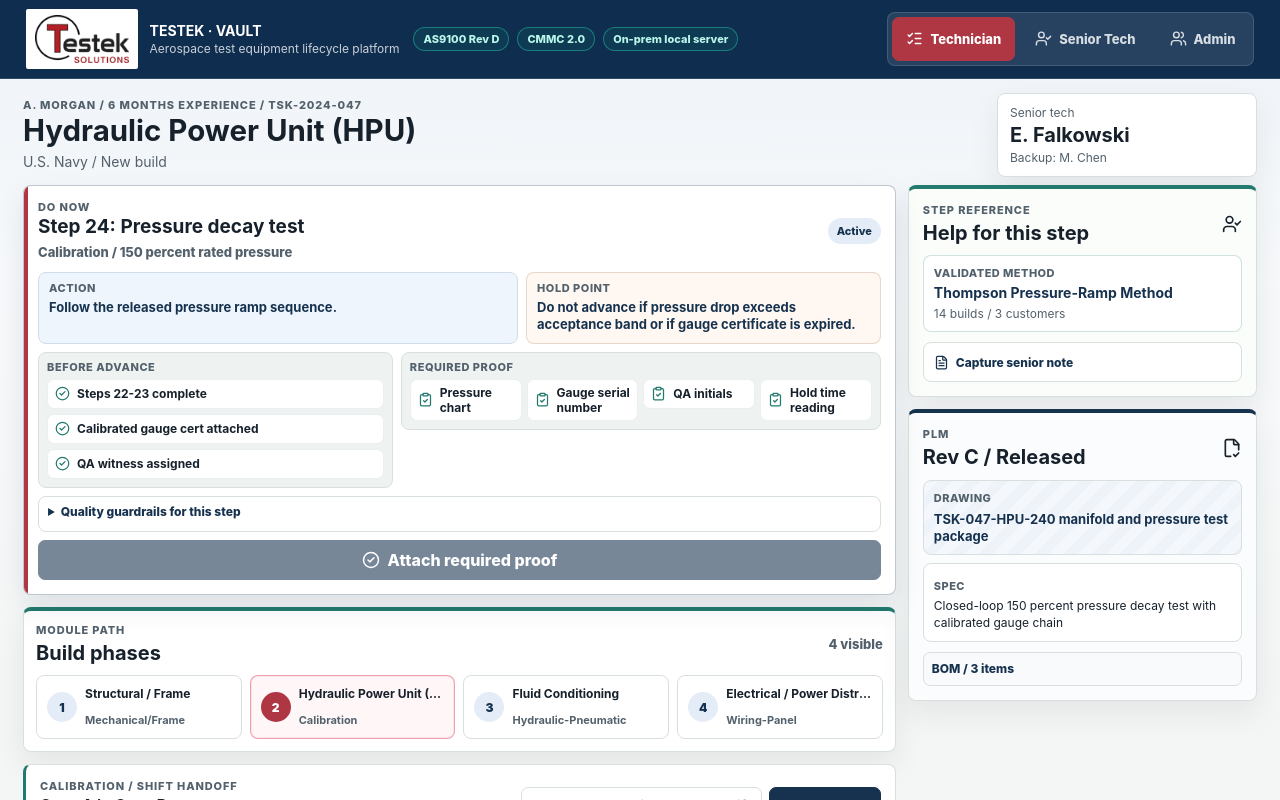
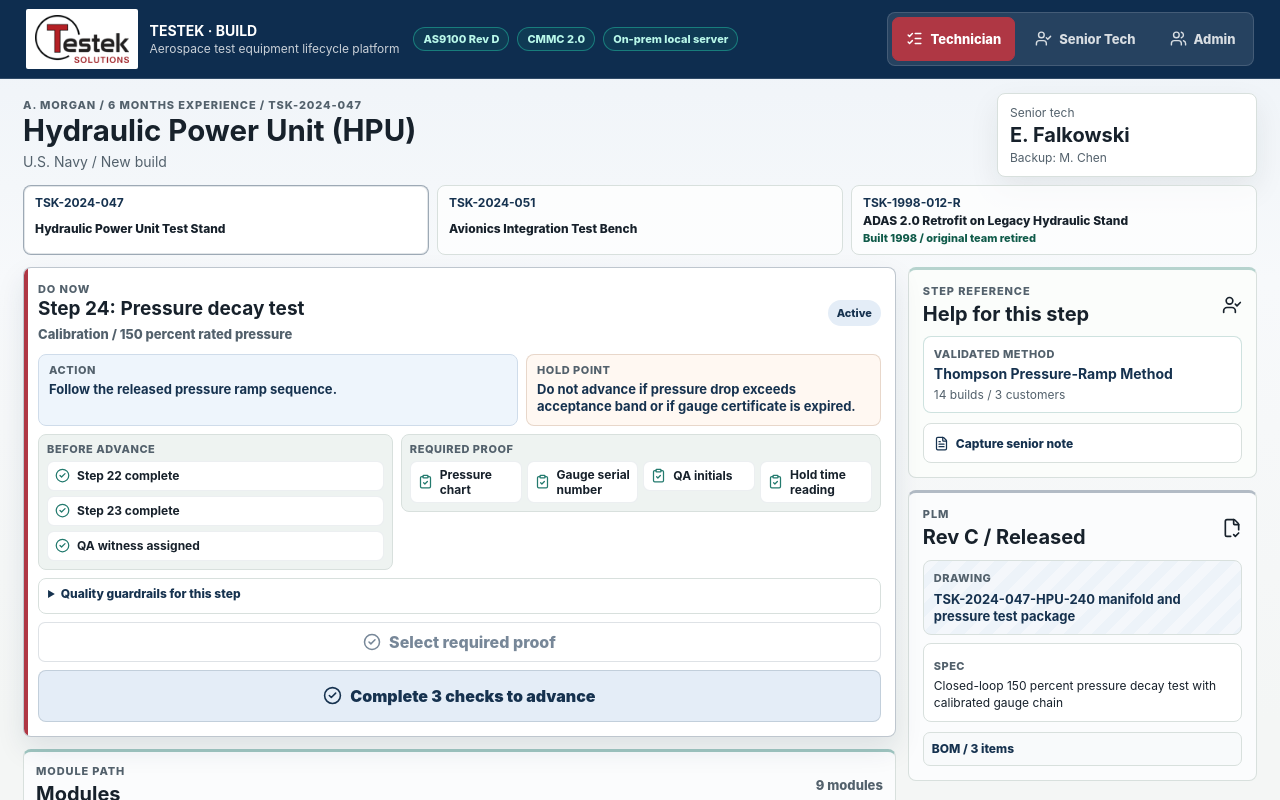
Before and after one commit to Gopi-vitrin/testekv1, a React (Vite) app in the folder v2/: page / in a window 1280 px wide. Shown: the top 800 px of the page. Built offline with nearby package versions, Linux system fonts and the light colour scheme.

Commit message:
Apply V2 review presentation fixes

```diff
--- a/v2/index.html
+++ b/v2/index.html
@@ -3,7 +3,7 @@
   <head>
     <meta charset="UTF-8" />
     <meta name="viewport" content="width=device-width, initial-scale=1.0" />
-    <title>Testek Knowledge Vault V2</title>
+    <title>Testek Build & Legacy V2</title>
   </head>
   <body>
     <div id="root"></div>
--- a/v2/src/App.jsx
+++ b/v2/src/App.jsx
@@ -80,7 +80,7 @@ function ShellHeader({ activeView, setActiveView }) {
       <div className="brand-lockup">
         <img src={testekLogo} alt="Testek Solutions" />
         <div>
-          <strong>TESTEK · VAULT</strong>
+          <strong>TESTEK · BUILD</strong>
           <span>Aerospace test equipment lifecycle platform</span>
         </div>
       </div>
@@ -308,14 +308,28 @@ function KnowledgeLayer({ step, onAddNote, onAskExpert, onSaveAnswerNote, onOpen
 
 function TechnicianView({ steps, onAddNote, onAskExpert, onSaveAnswerNote, onOpenProfile }) {
   const defaultModuleId = procedure.assignedModuleId || buildModules.find((module) => module.status === 'active')?.id || buildModules[0].id;
+  const defaultBuildId = buildProjects.find((build) => build.assignedModuleId === defaultModuleId)?.id || buildProjects[0].id;
+  const [selectedBuildId, setSelectedBuildId] = useState(defaultBuildId);
   const [selectedModuleId, setSelectedModuleId] = useState(defaultModuleId);
+  const activeBuild = buildProjects.find((build) => build.id === selectedBuildId) || buildProjects[0];
   const selectedModule = buildModules.find((module) => module.id === selectedModuleId) || buildModules[0];
-  const activeBuild = buildProjects.find((build) => build.id === selectedModule.buildId) || buildProjects[0];
   const moduleSteps = selectedModule.steps
     .map((stepId) => steps.find((step) => step.id === stepId))
     .filter(Boolean);
   const allModuleSteps = moduleSteps.length > 0 ? moduleSteps : steps.filter((step) => step.moduleId === selectedModule.id);
   const activeStep = allModuleSteps.find((step) => step.status === 'active') || allModuleSteps[0] || null;
+  function selectBuild(buildId) {
+    const build = buildProjects.find((item) => item.id === buildId);
+    if (!build) return;
+    setSelectedBuildId(build.id);
+    setSelectedModuleId(build.assignedModuleId);
+  }
+  function selectModule(moduleId) {
+    const module = buildModules.find((item) => item.id === moduleId);
+    if (!module) return;
+    setSelectedModuleId(module.id);
+    setSelectedBuildId(module.buildId);
+  }
 
   return (
     <>
@@ -331,15 +345,17 @@ function TechnicianView({ steps, onAddNote, onAskExpert, onSaveAnswerNote, onOpe
         </div>
       </PageHeader>
 
+      <BuildProjectSwitch activeBuildId={activeBuild.id} onSelect={selectBuild} />
+
       <section className="role-grid technician-grid">
         <div className="primary-stack">
           {activeStep ? (
             <>
               <CurrentStepCard step={activeStep} module={selectedModule} onAddNote={onAddNote} onAskExpert={onAskExpert} onSaveAnswerNote={onSaveAnswerNote} onOpenProfile={onOpenProfile} />
               <ModulePathStrip
-                modules={buildModules.filter((item) => item.buildId === activeBuild.id).slice(0, 4)}
+                modules={buildModules}
                 selectedModuleId={selectedModule.id}
-                onSelect={setSelectedModuleId}
+                onSelect={selectModule}
               />
               <ShiftHandoffStrip step={activeStep} />
             </>
@@ -347,9 +363,9 @@ function TechnicianView({ steps, onAddNote, onAskExpert, onSaveAnswerNote, onOpe
             <>
               <ModulePendingCard module={selectedModule} />
               <ModulePathStrip
-                modules={buildModules.filter((item) => item.buildId === activeBuild.id).slice(0, 4)}
+                modules={buildModules}
                 selectedModuleId={selectedModule.id}
-                onSelect={setSelectedModuleId}
+                onSelect={selectModule}
               />
             </>
           )}
@@ -364,15 +380,35 @@ function TechnicianView({ steps, onAddNote, onAskExpert, onSaveAnswerNote, onOpe
   );
 }
 
+function BuildProjectSwitch({ activeBuildId, onSelect }) {
+  return (
+    <section className="project-switch" aria-label="Active project">
+      {buildProjects.map((build) => (
+        <button
+          key={build.id}
+          type="button"
+          className={build.id === activeBuildId ? 'is-selected' : ''}
+          aria-pressed={build.id === activeBuildId}
+          onClick={() => onSelect(build.id)}
+        >
+          <strong>{build.id}</strong>
+          <span>{build.title}</span>
+          {build.type === 'retrofit' && <small>Built {build.originalYear} / original team retired</small>}
+        </button>
+      ))}
+    </section>
+  );
+}
+
 function ModulePathStrip({ modules, selectedModuleId, onSelect }) {
   return (
     <section className="panel module-path-strip" aria-labelledby="module-path-strip-heading">
       <div className="section-heading compact-heading">
         <div>
           <span className="eyebrow">Module path</span>
-          <h2 id="module-path-strip-heading">Build phases</h2>
-        </div>
-        <span className="step-count">{modules.length} visible</span>
+          <h2 id="module-path-strip-heading">Modules</h2>
+        </div>
+        <span className="step-count">{modules.length} modules</span>
       </div>
       <div className="module-phase-row" aria-label="Build modules">
         {modules.map((module) => (
@@ -385,7 +421,7 @@ function ModulePathStrip({ modules, selectedModuleId, onSelect }) {
           >
             <span>{module.order}</span>
             <strong>{module.name}</strong>
-            <small>{module.station}</small>
+            <small>Station: {module.station}</small>
           </button>
         ))}
       </div>
@@ -580,7 +616,7 @@ function ModuleSequencePanel({ module, steps, onAddNote, onAskExpert, onSaveAnsw
       {steps.length > 0 ? (
         <>
           <div className="path-list module-step-list" aria-label={`${module.name} steps`}>
-            {steps.map((step) => (
+            {steps.filter((step) => ['complete', 'active', 'blocked'].includes(step.status)).map((step) => (
               <button
                 key={step.id}
                 type="button"
@@ -595,7 +631,7 @@ function ModuleSequencePanel({ module, steps, onAddNote, onAskExpert, onSaveAnsw
                 <div>
                   <div className="path-title-row">
                     <h3>{step.title}</h3>
-                    <span className="station-badge">{step.station}</span>
+                    <span className="station-badge">Station: {step.station}</span>
                   </div>
                   <p>{step.duration} / {step.owner}</p>
                 </div>
@@ -606,7 +642,32 @@ function ModuleSequencePanel({ module, steps, onAddNote, onAskExpert, onSaveAnsw
             ))}
           </div>
           <details className="sequence-detail-disclosure" id="selected-module-step-detail">
-            <summary>View selected step details</summary>
+            <summary>Show all steps and selected detail</summary>
+            <div className="path-list all-step-list" aria-label={`${module.name} all released steps`}>
+              {steps.map((step) => (
+                <button
+                  key={`all-${step.id}`}
+                  type="button"
+                  className={`path-step status-${step.status} ${selectedStep?.id === step.id ? 'is-selected' : ''}`}
+                  aria-pressed={selectedStep?.id === step.id}
+                  onClick={() => setSelectedStepId(step.id)}
+                >
+                  <div className="path-marker">
+                    {step.status === 'complete' ? <CheckCircle2 size={17} aria-hidden="true" /> : step.id}
+                  </div>
+                  <div>
+                    <div className="path-title-row">
+                      <h3>{step.title}</h3>
+                      <span className="station-badge">Station: {step.station}</span>
+                    </div>
+                    <p>{step.duration} / {step.owner}</p>
+                  </div>
+                  <StatusPill tone={step.status === 'active' ? 'blue' : step.status === 'blocked' ? 'red' : step.status === 'complete' ? 'green' : 'neutral'}>
+                    {step.status}
+                  </StatusPill>
+                </button>
+              ))}
+            </div>
             <StepDetailPanel
               step={selectedStep}
               onAddNote={onAddNote}
@@ -856,9 +917,13 @@ function CurrentStepCard({ step, module, onAddNote, onAskExpert, onSaveAnswerNot
           ))}
         </div>
       </details>
-      <button type="button" className="primary-action" onClick={() => setEvidenceSent(true)} disabled={!evidenceReady}>
+      <button type="button" className="secondary-action proof-action" onClick={() => setEvidenceSent(true)} disabled={!evidenceReady}>
         <CheckCircle2 size={18} aria-hidden="true" />
-        {evidenceSent ? 'Evidence sent' : evidenceReady ? 'Submit proof' : 'Attach required proof'}
+        {evidenceSent ? 'Proof attached' : evidenceReady ? 'Attach proof' : 'Select required proof'}
+      </button>
+      <button type="button" className="advance-action" disabled={!evidenceSent}>
+        <CheckCircle2 size={19} aria-hidden="true" />
+        {evidenceSent ? 'Complete step and advance' : 'Complete 3 checks to advance'}
       </button>
       {evidenceSent && <p className="sent-state" role="status">Sent to QA witness and senior tech.</p>}
     </section>
@@ -899,7 +964,7 @@ function ProcedurePath({ steps, onAddNote, onAskExpert, onSaveAnswerNote, onOpen
                 <span className="station-badge">{step.station}</span>
               </div>
               <p>
-                Phase: {step.workstream} / {step.duration}
+                Module: {step.workstream} / {step.duration}
                 {step.completedBy ? ` / built by ${step.completedBy}` : ''}
               </p>
             </div>
@@ -924,9 +989,9 @@ function StationPhaseContext({ step }) {
   const station = stationMeta[step.station] || {};
 
   return (
-    <div className="station-phase-context" aria-label="Active phase and station">
+    <div className="station-phase-context" aria-label="Active module and station">
       <div>
-        <span>Current phase</span>
+        <span>Current module</span>
         <strong>{step.workstream}</strong>
       </div>
       <div>
@@ -1283,7 +1348,7 @@ function AdvisorKnowledgeReview({ steps, onEndorseNote, onAnswerQuestion }) {
 
 function AdvisorCaptureForm({ onSubmit }) {
   const [mode, setMode] = useState('Voice note');
-  const [linkedStep, setLinkedStep] = useState('TSK-PROC-047 / Step 24');
+  const [linkedStep, setLinkedStep] = useState('TSK-2024-047 / Step 24');
   const [title, setTitle] = useState('Pressure decay test acceptance cue');
   const [detail, setDetail] = useState('If the return line warms before pressure stabilizes, verify bypass valve position before replacing the transducer.');
   const [statusMessage, setStatusMessage] = useState('');
@@ -1487,7 +1552,7 @@ function AdminView({ steps }) {
     <>
       <PageHeader
         eyebrow="Operations"
-        title="Vault and build status"
+        title="Build and legacy status"
       >
         <div className="header-metrics">
           <Metric value="47" label="Top citations" detail="R. Thompson" />
@@ -1497,17 +1562,19 @@ function AdminView({ steps }) {
       </PageHeader>
 
       <section className="admin-layout">
+        <div className="admin-hero">
+          <ProjectStatusBoard steps={steps} />
+        </div>
         <div className="admin-column admin-rail">
           <SystemHealthBoard />
+          <AdminRiskBoard />
           <AdminAdoptionBoard />
+        </div>
+        <div className="admin-column admin-main">
           <AdvisorContributionBoard />
           <PendingLegacyBoard />
+          <VaultHealthBoard steps={steps} />
           <RepeatQuestionBoard />
-        </div>
-        <div className="admin-column admin-main">
-          <AdminRiskBoard />
-          <ProjectStatusBoard steps={steps} />
-          <VaultHealthBoard steps={steps} />
           <LegacyRecognitionBoard />
           <RetirementArtifactBoard />
         </div>
@@ -1736,6 +1803,7 @@ function ProjectStatusBoard({ steps }) {
                   ? `${blockedStep.identifiedBy} identified an issue at Step ${blockedStep.id}`
                   : project.activeStep}
               </p>
+              {project.legacy && <p className="legacy-project-line">{project.legacy}</p>}
             </div>
             <div>
               <strong>{project.owner}</strong>
--- a/v2/src/data.js
+++ b/v2/src/data.js
@@ -1,5 +1,5 @@
 export const procedure = {
-  id: 'TSK-PROC-047',
+  id: 'TSK-2024-047',
   title: 'Hydraulic Power Unit Test Stand',
   customer: 'U.S. Navy',
   unit: 'HPU-047 / Bay 3',
@@ -72,7 +72,7 @@ export const buildModules = [
     master: 'E. Falkowski',
     steps: [22],
     plm: {
-      drawing: 'TSK-047-FRM-100 chassis weldment',
+      drawing: 'TSK-2024-047-FRM-100 chassis weldment',
       rev: 'Rev B',
       status: 'Released',
       spec: 'Base frame, isolation mounts, drip containment, shop-floor datum controls',
@@ -95,7 +95,7 @@ export const buildModules = [
     master: 'R. Thompson',
     steps: [22, 23, 24],
     plm: {
-      drawing: 'TSK-047-HPU-240 manifold and pressure test package',
+      drawing: 'TSK-2024-047-HPU-240 manifold and pressure test package',
       rev: 'Rev C',
       status: 'Released',
       spec: 'Closed-loop 150 percent pressure decay test with calibrated gauge chain',
@@ -118,7 +118,7 @@ export const buildModules = [
     master: 'M. Chen',
     steps: [],
     plm: {
-      drawing: 'TSK-047-FLD-310 filtration skid',
+      drawing: 'TSK-2024-047-FLD-310 filtration skid',
       rev: 'Rev A',
       status: 'Released',
       spec: 'Temperature conditioning, filtration, and leak-check loop',
@@ -140,7 +140,7 @@ export const buildModules = [
     master: 'K. Williams',
     steps: [25],
     plm: {
-      drawing: 'TSK-047-PWR-420 Zone B termination',
+      drawing: 'TSK-2024-047-PWR-420 Zone B termination',
       rev: 'Rev D pending ECO',
       status: 'Engineering hold',
       spec: 'Signal/power separation, cabinet grounding, released schematic match',
@@ -162,7 +162,7 @@ export const buildModules = [
     master: 'J. Patel',
     steps: [26],
     plm: {
-      drawing: 'TSK-047-CTL-500 PXI chassis baseline',
+      drawing: 'TSK-2024-047-CTL-500 PXI chassis baseline',
       rev: 'Rev B',
       status: 'Released',
       spec: 'NI PXI chassis, FPGA timing, closed-loop command verification',
@@ -207,7 +207,7 @@ export const buildModules = [
     master: 'S. Reyes',
     steps: [],
     plm: {
-      drawing: 'TSK-047-CON-700 dual touchscreen console',
+      drawing: 'TSK-2024-047-CON-700 dual touchscreen console',
       rev: 'Rev A',
       status: 'Released',
       spec: 'Industrial PC, dual touchscreen, ruggedized enclosure',
@@ -229,7 +229,7 @@ export const buildModules = [
     master: 'K. Williams',
     steps: [],
     plm: {
-      drawing: 'TSK-047-TPS-800 UUT cabling kit',
+      drawing: 'TSK-2024-047-TPS-800 UUT cabling kit',
       rev: 'Draft B',
       status: 'Customer-specific',
       spec: 'Test Program Set, UUT cabling, MIL-1553 path validation',
@@ -316,7 +316,7 @@ export const technicianSteps = [
     owner: 'M. Chen',
     status: 'active',
     duration: '75 min planned',
-    dependencies: ['Steps 22-23 complete', 'Calibrated gauge cert attached', 'QA witness assigned'],
+    dependencies: ['Step 22 complete', 'Step 23 complete', 'QA witness assigned'],
     evidence: ['Pressure chart', 'Gauge serial number', 'QA initials', 'Hold time reading'],
     guidance:
       'Follow the released pressure ramp sequence. Do not advance if pressure drop exceeds acceptance band or if gauge certificate is expired.',
@@ -455,7 +455,7 @@ export const technicianProfiles = [
     techniciansTrained: 10,
     buildsShaped: ['FAT readiness program', 'Hydraulic Power Unit Test Stand'],
     legacyLine: 'Protects the official procedure by validating field tips before release.',
-    signatureMethods: ['Technique endorsement', 'Phase-gate signoff', 'QA-ready evidence reviews'],
+    signatureMethods: ['Technique endorsement', 'Module-gate signoff', 'QA-ready evidence reviews'],
   },
   {
     name: 'M. Chen',
@@ -656,6 +656,17 @@ export const workstreams = [
     blocked: false,
     next: 'Verify digital input map',
     evidence: ['program hash'],
+  },
+  {
+    name: 'ADAS 2.0 Retrofit - Legacy Navy Hydraulic Stand',
+    owner: 'A. Morgan',
+    experience: '6 months',
+    progress: 42,
+    activeStep: 'Instrumentation interface mapping',
+    blocked: false,
+    next: 'Senior tech approval against 1998 stand notes',
+    evidence: ['legacy drawing', 'signal map'],
+    legacy: 'Built 1998 / original team retired / captured knowledge here',
   },
 ];
 
@@ -1011,7 +1022,7 @@ export const seniorCaptureDrafts = [
     title: 'Bleed-down sequence for trapped hydraulic pressure',
     source: 'Video walkthrough',
     status: 'Ready for senior tech review',
-    linkedProcedure: 'TSK-PROC-047 step 24',
+    linkedProcedure: 'TSK-2024-047 step 24',
     transcript:
       'Open the low-point return valve first, watch for pressure creep, then verify the gauge returns to zero before loosening the manifold plug.',
     aiDraft:
@@ -1061,7 +1072,7 @@ export const validationQueue = [
 export const adminSignals = [
   { label: 'Open procedures', value: '7', detail: '3 with active blockers' },
   { label: 'Evidence packets', value: '42', detail: '5 awaiting QA witness' },
-  { label: 'Vault drafts', value: '14', detail: '8 from senior tech capture' },
+  { label: 'Legacy drafts', value: '14', detail: '8 from senior tech capture' },
   { label: 'Reuse rate', value: '64%', detail: 'modules cited this month' },
 ];
 
@@ -1111,20 +1122,20 @@ export const meetingContext = [
   },
   {
     label: 'Product posture',
-    detail: 'Position as a packaged Knowledge Vault module, while tomorrow’s call may open a separate production scheduling pitch.',
+    detail: 'Position as a packaged build-and-legacy module, while tomorrow’s call may open a separate production scheduling pitch.',
   },
 ];
 
 export const integrationTargets = [
-  { name: 'PDM Vault', status: 'Phase 1 rollout', detail: 'Released CAD, revision control, approval workflow' },
-  { name: 'PLM', status: 'Phase 2 design', detail: 'Engineering metadata, related documents, BOM handoff' },
+  { name: 'PDM', status: 'Module 1 rollout', detail: 'Released CAD, revision control, approval workflow' },
+  { name: 'PLM', status: 'Module 2 design', detail: 'Engineering metadata, related documents, BOM handoff' },
   { name: 'Epicor ERP', status: 'Downstream system', detail: 'BOMs, production schedule, inventory visibility gaps' },
   { name: 'SQL File Index', status: 'Existing internal tool', detail: 'Legacy file/path discovery and engineer-led cleansing' },
 ];
 
 export const questionnairePrompts = [
   'Which document types should be eligible for vault citation on day one?',
-  'Where should approved procedure revisions live: PDM, PLM, or the Knowledge Vault with PLM reference?',
+  'Where should approved procedure revisions live: PDM, PLM, or the build-and-legacy layer with PLM reference?',
   'Which steps require QA witness, engineering disposition, or supervisor-only signoff?',
   'What is the minimum evidence packet for FAT readiness?',
   'Which legacy projects are safe pilot candidates for similarity search?',
--- a/v2/src/styles.css
+++ b/v2/src/styles.css
@@ -261,6 +261,56 @@ h1 {
   align-items: start;
 }
 
+.project-switch {
+  display: grid;
+  grid-template-columns: repeat(3, minmax(0, 1fr));
+  gap: 8px;
+  margin: 0 0 12px;
+}
+
+.project-switch button {
+  display: grid;
+  gap: 3px;
+  min-height: 62px;
+  padding: 9px 11px;
+  color: var(--ink);
+  background: rgba(255, 255, 255, 0.72);
+  border: 1px solid var(--line);
+  border-radius: 8px;
+  text-align: left;
+  box-shadow: none;
+}
+
+.project-switch button.is-selected {
+  background: #fff;
+  border-color: rgba(22, 50, 79, 0.42);
+  box-shadow: inset 0 0 0 1px rgba(22, 50, 79, 0.12);
+}
+
+.project-switch strong,
+.project-switch span,
+.project-switch small {
+  overflow: hidden;
+  text-overflow: ellipsis;
+  white-space: nowrap;
+}
+
+.project-switch strong {
+  color: var(--navy);
+  font-size: 12px;
+}
+
+.project-switch span {
+  font-size: 12px;
+  font-weight: 800;
+}
+
+.project-switch small {
+  color: #0f5a49;
+  font-size: 11px;
+  font-weight: 800;
+}
+
 .technician-grid {
   grid-template-columns: minmax(700px, 1.5fr) minmax(320px, 0.6fr);
 }
@@ -292,8 +342,12 @@ h1 {
 }
 
 .admin-layout {
-  grid-template-columns: minmax(360px, 0.48fr) minmax(720px, 1fr);
+  grid-template-columns: minmax(320px, 0.38fr) minmax(720px, 1fr);
   align-items: start;
+}
+
+.admin-hero {
+  grid-column: 1 / -1;
 }
 
 .admin-layout .panel,
@@ -783,13 +837,15 @@ h1 {
 
 .module-path-strip {
   padding: 12px;
-  border-top: 4px solid var(--teal);
+  background: #fbfcfd;
+  border-top: 3px solid rgba(35, 122, 110, 0.42);
+  box-shadow: none;
 }
 
 .module-phase-row {
   display: grid;
-  grid-template-columns: repeat(4, minmax(0, 1fr));
-  gap: 8px;
+  grid-template-columns: repeat(5, minmax(0, 1fr));
+  gap: 7px;
   margin-top: 10px;
 }
 
@@ -798,8 +854,8 @@ h1 {
   grid-template-columns: 30px minmax(0, 1fr);
   gap: 8px;
   align-items: center;
-  min-height: 64px;
-  padding: 9px 10px;
+  min-height: 58px;
+  padding: 8px;
   color: var(--ink);
   background: #fff;
   border: 1px solid var(--line);
@@ -897,13 +953,15 @@ h1 {
 }
 
 .plm-panel {
-  border-top: 4px solid var(--navy);
+  border-top: 3px solid rgba(22, 50, 79, 0.32);
   background: #fbfcfd;
+  box-shadow: none;
 }
 
 .technician-reference-panel {
-  border-top: 4px solid var(--teal);
+  border-top: 3px solid rgba(35, 122, 110, 0.32);
   background: #fbfdfb;
+  box-shadow: none;
 }
 
 .drawing-card,
@@ -1116,6 +1174,7 @@ h1 {
 
 .module-sequence-panel {
   border-color: rgba(22, 50, 79, 0.22);
+  background: #fbfcfd;
   box-shadow: none;
 }
 
@@ -1304,9 +1363,53 @@ h1 {
   padding: 9px 14px;
 }
 
+.secondary-action {
+  display: inline-flex;
+  align-items: center;
+  justify-content: center;
+  gap: 8px;
+  width: 100%;
+  min-height: 40px;
+  margin-top: 8px;
+  padding: 9px 14px;
+  color: var(--navy);
+  background: #fff;
+  border: 1px solid rgba(22, 50, 79, 0.24);
+  border-radius: 7px;
+  font-weight: 850;
+}
+
+.advance-action {
+  display: inline-flex;
+  align-items: center;
+  justify-content: center;
+  gap: 8px;
+  width: 100%;
+  min-height: 52px;
+  margin-top: 8px;
+  padding: 12px 16px;
+  color: #fff;
+  background: var(--navy);
+  border: 1px solid var(--navy);
+  border-radius: 8px;
+  font-size: 16px;
+  font-weight: 900;
+}
+
+.advance-action:disabled {
+  color: var(--navy);
+  background: var(--blue-soft);
+  border-color: rgba(22, 50, 79, 0.16);
+  opacity: 1;
+}
+
 button:disabled {
   cursor: not-allowed;
   opacity: 0.58;
+}
+
+.advance-action:disabled {
+  opacity: 1;
 }
 
 .step-count {
@@ -2333,7 +2436,7 @@ dd {
 .recruit-table article,
 .project-table article {
   display: grid;
-  grid-template-columns: minmax(0, 1.25fr) minmax(160px, 0.6fr) minmax(150px, 0.45fr) auto;
+  grid-template-columns: minmax(0, 1.45fr) minmax(160px, 0.55fr) minmax(150px, 0.45fr) auto;
   gap: 12px;
   align-items: center;
   padding: 12px;
@@ -2367,6 +2470,25 @@ dd {
 .project-table strong {
   display: block;
   font-size: 13px;
+}
+
+.admin-hero .project-status-panel {
+  border-top-width: 5px;
+  box-shadow: 0 16px 34px rgba(22, 50, 79, 0.1);
+}
+
+.admin-hero .project-table {
+  grid-template-columns: repeat(2, minmax(0, 1fr));
+}
+
+.admin-hero .project-table article {
+  min-height: 104px;
+}
+
+.legacy-project-line {
+  margin-top: 6px !important;
+  color: #0f5a49 !important;
+  font-weight: 850;
 }
 
 .recruit-table .pill {
```
